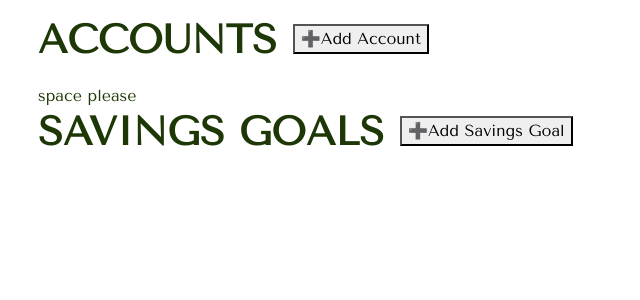
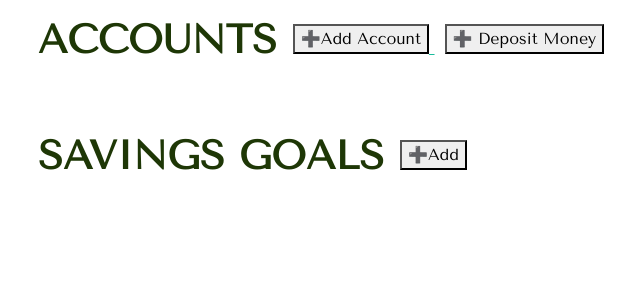
Before and after one commit to Madele-theron/SavingBucket, a Django app: template savings/templates/savings/home.html in a window 1280 px wide. Shown: the part 96-396 px from the top of the page, without its empty margins (46-686 px from the left). Run offline with Django 3.2, Linux system fonts and the light colour scheme; the template is opened without the code that fills it, so the values that code supplies are empty; some libraries are stand-ins or nearby versions.

Commit message:
home.html progress bar not working, add btn links

```diff
--- a/savings/templates/savings/home.html
+++ b/savings/templates/savings/home.html
@@ -4,38 +4,66 @@
 
 {% block content %}
 
-<!-- They will not be able to edit this but there will be a button where they can deposit money into an account.  -->
-<!-- This will be a for loop that loops through all the savings account -->
 <div>
     <h1 style="display: inline;">ACCOUNTS</h1>
-    <button id="account-btn">➕Add Account</button>
+    <a href="{% url 'savings:add-account' %}" target="_blank">
+    <button id="account-btn" style="vertical-align: middle;">➕Add Account</button>
+    </a>
+    <a href="{% url 'savings:deposit' %}" target="_blank">
+        <button id="deposit-btn">➕ Deposit Money</button>
+        </a>
 </div>
 <div id="accounts">
     {% for account in accounts %}
         <div>
+            <li>
                 <h5 style="display: inline;">{{ account}}</h5>
-        <button id="deposit-btn">DEPOSIT MONEY</button>
+                <button id="delete-btn" >🗑️</button>
+            </li>
         </div>
     {% endfor %}
 </div>
-
-<div>space please</div>
+<br/><br/>
 <div>
     <h1 style="display: inline;">SAVINGS GOALS</h1>
-    <button id="goal-btn" >➕Add Savings Goal</button>
+    <a href="{% url 'savings:add-goal' %}" target="_blank">
+    <button id="goal-btn"  >➕Add</button>
+    </a>
+
 </div>
 <div id="goals">
     {% for goal in goals %}
-    <div class="">
-        <!-- <img src="{{ goal.image }}" alt="{{ goal.name }}" /> -->
-        <div >
-            <h5>{{ goal.name }}: {{ goal.cost }}</h5>
+    <div>
+        <div class="d-flex flex-column">
+            <div class="d-flex flex-row">
+                <div>
+                    <img src="{{ goal.image }}" onerror="this.onerror=null; this.src='Default.jpg'" alt="{{ goal.name }}" />
+                </div>
+                <h5>{{ goal.name }}: {{ goal.cost }} </h5>
                 <div class="goal_progress_btns">
-                <p style="display: inline;">PROGRESS BAR</p>
                     <button id="buy-btn">BUY</button>
                     <button id="edit-btn">⚙</button>
                     <button id="delete-btn">🗑️</button>
                 </div>
+            </div>
+            <div class="progress d-flex flex-column" >
+                <div id="progress-el" class="progress-bar" role="progressbar" aria-valuenow="0" aria-valuemin="0" aria-valuemax="100" onload="calc_progress()"></div>
+            </div>
+            <script>
+                function calc_progress() {
+                var progress = document.getElementById("progress-el");
+                var total = goal.account.amount / goal.cost * 100;
+                if (total > 100) {
+                    progress.style.width = `100%`;
+                    progress.ariaValueNow = 100;
+                    return ;
+                }
+                progress.style.width = `${total}%`;
+                progress.ariaValueNow = total;
+                return;
+                }
+            </script>
+
         </div>
     </div>
     {% endfor %}
```
Lines whose indentation alone changed are shown as unchanged.
